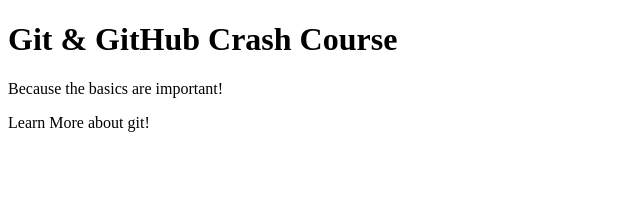
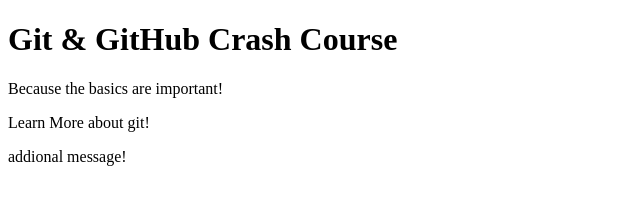
Before and after one commit to dmkdombale/learningCICD, a plain HTML site: page index.html in a window 1280 px wide. Shown: the whole page, without its empty margins (0-640 px from the left). Drawn offline with Linux system fonts and the light colour scheme.

Commit message:
additional lines

```diff
--- a/index.html
+++ b/index.html
@@ -10,5 +10,6 @@
     <h1>Git & GitHub Crash Course</h1>
     <p>Because the basics are important!</p>
     <p>Learn More about git!</p>
+    <p>addional message!</p>
   </body>
 </html>
```
